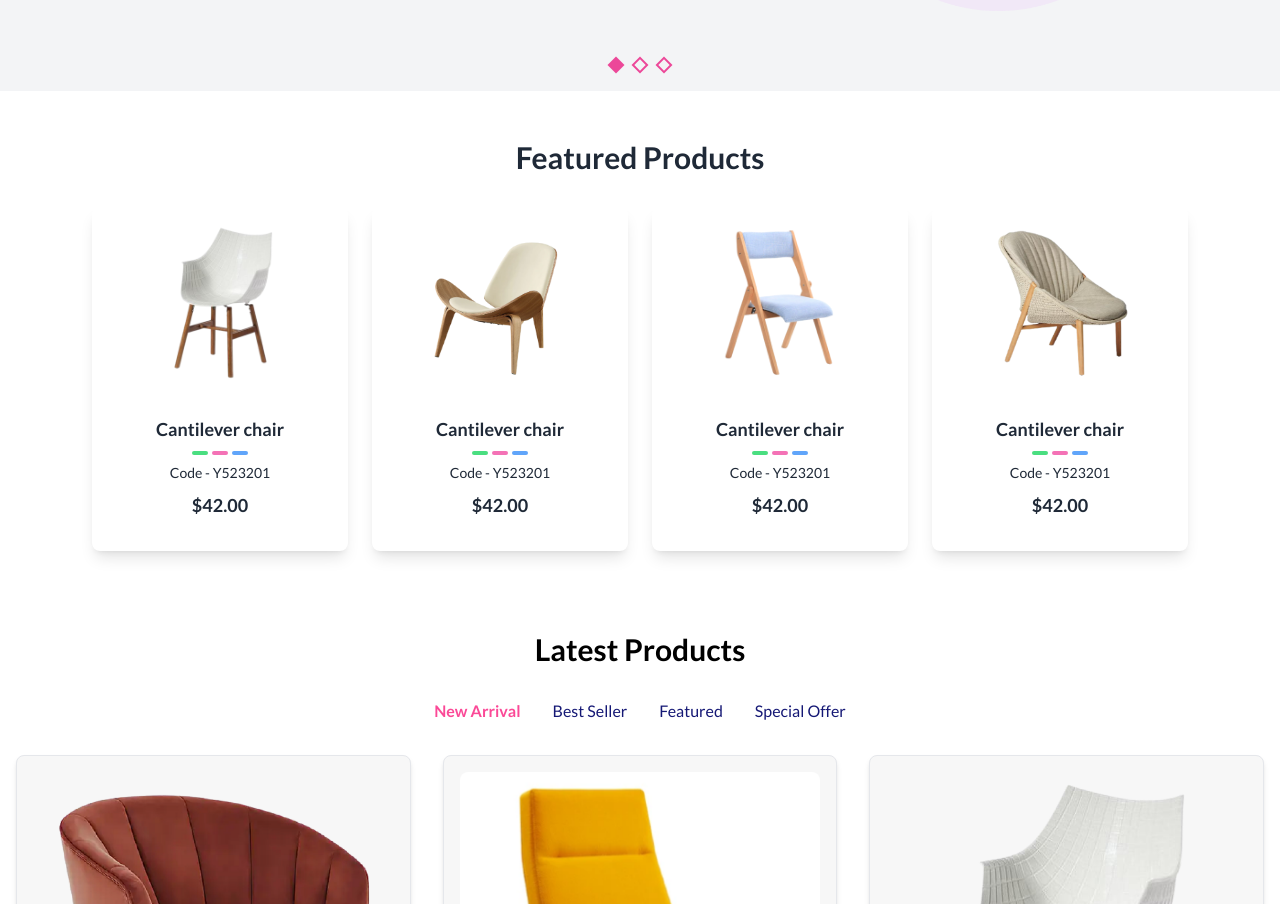
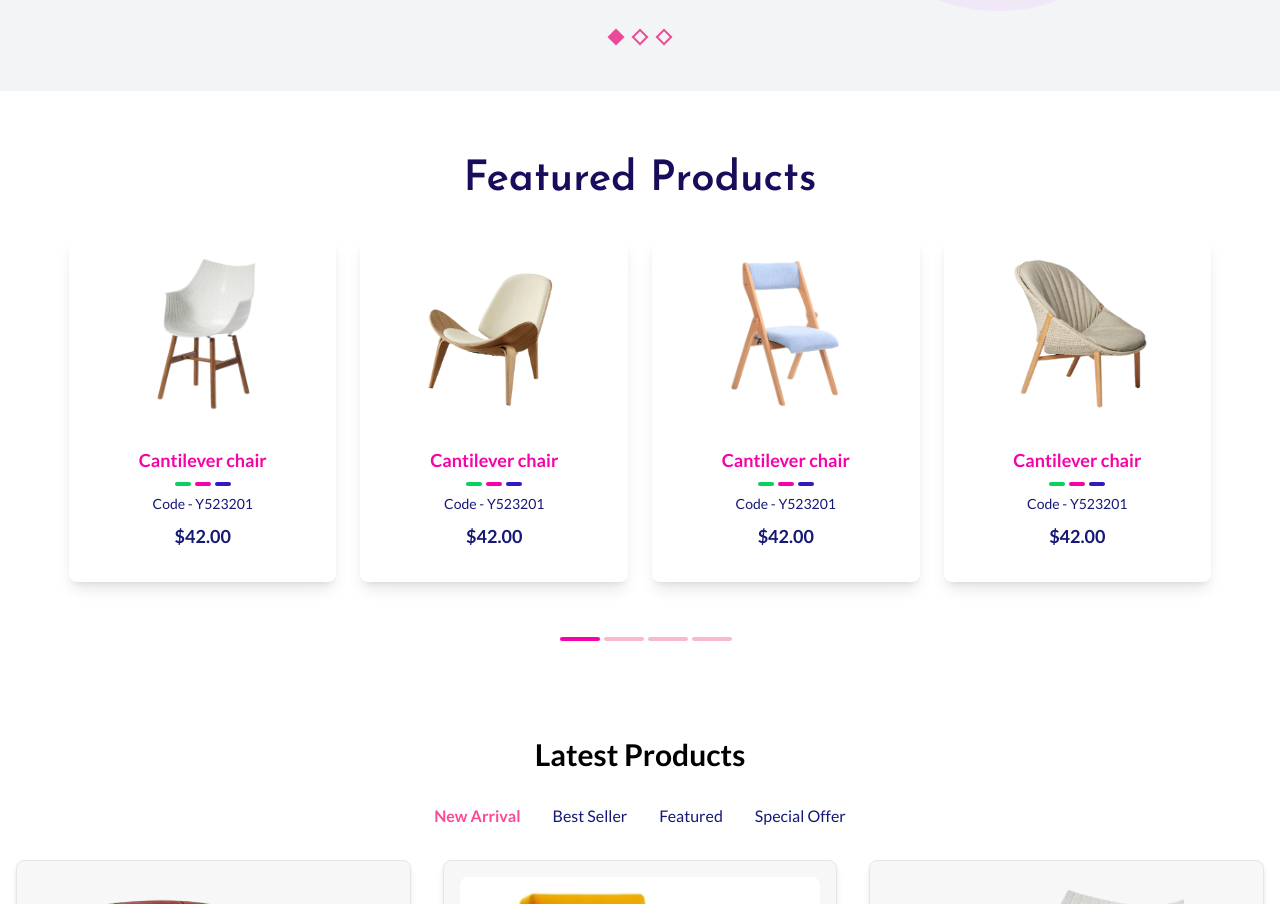
Before and after one commit to hibaziaa/figma-hackathon, a Next.js app: page / in a window 1280 px wide. Shown: the part 610-1514 px from the top of the page. Built offline with nearby package versions, Linux system fonts and the light colour scheme.

Commit message:
updated a section of featured products with responsiveness

```diff
--- a/src/app/components/featuredProducts.tsx
+++ b/src/app/components/featuredProducts.tsx
@@ -10,24 +10,29 @@ const FeaturedProducts = () => {
   ];
 
   return (
-    <div className="py-12 bg-white">
-      <h2 className="text-3xl font-bold text-center text-gray-800 mb-8">Featured Products</h2>
-      <div className="flex justify-center gap-6">
+    <div className="py-16 bg-white">
+      {/* Heading */}
+      <h2 className="text-[32px] md:text-[42px] font-bold leading-[1.2] font-josefin text-center text-[#1A0B5B] mb-8">
+        Featured Products
+      </h2>
+
+      {/* Product Cards */}
+      <div className="flex flex-wrap justify-center gap-6 px-4 md:px-8">
         {products.map((product) => (
           <div
             key={product.id}
-            className="group relative w-64 bg-white shadow-lg rounded-lg p-4 transition-all duration-300 hover:shadow-xl"
+            className="group relative w-full sm:w-[45%] md:w-[30%] lg:w-[22%] bg-white shadow-lg rounded-lg p-4 transition-all duration-300 hover:shadow-xl"
           >
             {/* Icons */}
             <div className="absolute top-4 left-4 flex gap-2 opacity-0 group-hover:opacity-100 transition-opacity duration-300">
-              <button className="bg-blue-100 p-2 rounded-full shadow-md text-blue-500">
-                <FiShoppingCart size={18} />
+              <button className="bg-blue-100 p-2 rounded-full shadow-md text-[#2F1AC4]">
+                <FiShoppingCart size={12} />
               </button>
-              <button className="bg-blue-100 p-2 rounded-full shadow-md text-blue-500">
-                <FiHeart size={18} />
+              <button className="bg-blue-100 p-2 rounded-full shadow-md text-[#1389FF]">
+                <FiHeart size={12} />
               </button>
-              <button className="bg-blue-100 p-2 rounded-full shadow-md text-blue-500">
-                <FiSearch size={18} />
+              <button className="bg-blue-100 p-2 rounded-full shadow-md text-[#1389FF]">
+                <FiSearch size={12} />
               </button>
             </div>
 
@@ -39,22 +44,24 @@ const FeaturedProducts = () => {
             />
 
             {/* Hover State Button */}
-            <div className="absolute inset-x-0 bottom-32 opacity-0 group-hover:opacity-100 transition-opacity duration-300 flex justify-center">
-              <button className="bg-green-500 text-white px-6 py-2 rounded-md text-sm font-medium shadow-md transform group-hover:translate-y-[-10px] transition-transform">
+            <div className="absolute inset-x-0 bottom-40 opacity-0 group-hover:opacity-100 transition-opacity duration-300 flex justify-center">
+              <button className="bg-[#08D15F] hover:bg-[#0aac50] text-white px-6 py-2 text-sm font-medium shadow-md transform group-hover:translate-y-[-10px] transition-transform">
                 View Details
               </button>
             </div>
 
             {/* Description Section */}
             <div
-              className="bg-white text-gray-800 p-4 rounded-lg mt-4 transition-colors duration-300 group-hover:bg-[#2F1AC4] group-hover:text-white"
+              className="bg-white text-[#151875] p-4 rounded-lg mt-4 transition-colors duration-300 group-hover:bg-[#2F1AC4] group-hover:text-white"
             >
-              <h3 className="text-lg font-semibold text-center">{product.name}</h3>
+              <h3 className="text-lg font-semibold text-center text-[#F701A8] group-hover:text-white">
+                {product.name}
+              </h3>
               {/* Three-Colored Line */}
               <div className="flex justify-center gap-1 mt-2">
-                <span className="block w-4 h-1 bg-green-400 rounded-full"></span>
-                <span className="block w-4 h-1 bg-pink-400 rounded-full"></span>
-                <span className="block w-4 h-1 bg-blue-400 rounded-full"></span>
+                <span className="block w-4 h-1 bg-[#08D15F] rounded-full"></span>
+                <span className="block w-4 h-1 bg-[#F701A8] rounded-full"></span>
+                <span className="block w-4 h-1 bg-[#2F1AC4] rounded-full group-hover:bg-white"></span>
               </div>
               <p className="text-center text-sm mt-2">Code - {product.code}</p>
               <p className="text-center text-lg font-bold mt-2">{product.price}</p>
@@ -62,6 +69,19 @@ const FeaturedProducts = () => {
           </div>
         ))}
       </div>
+
+      {/* Dashed Line */}
+            {/* Dashed Line */}
+            <div className="mt-14 ml-72 flex justify-center items-center">
+        <div className="h-[2px] w-full max-w-md flex justify-center items-center gap-1">
+          <span className="block w-10 h-1 bg-[#F701A8] rounded-full"></span>
+          <div className="flex-1 flex gap-1">
+            <span className="w-10 h-1 rounded-full bg-[#F9B8D1]"></span>
+            <span className="w-10 h-1 rounded-full bg-[#F9B8D1]"></span>
+            <span className="w-10 h-1 rounded-full bg-[#F9B8D1]"></span>
+          </div>
+        </div>
+      </div>
     </div>
   );
 };
--- a/src/app/components/hero.tsx
+++ b/src/app/components/hero.tsx
@@ -65,7 +65,7 @@ function Hero() {
         <p className="text-sm text-pink-500 font-medium">
           Best Furniture For Your Castle...
         </p>
-        <h1 className="text-3xl md:text-4xl font-bold text-indigo-950 leading-tight mt-2 font-josefin">
+        <h1 className="text-3xl md:text-4xl font-bold text-black leading-tight mt-2 font-josefin">
           {current.title}
         </h1>
         <p className="text-gray-600 text-sm mt-4 leading-relaxed">
@@ -93,7 +93,7 @@ function Hero() {
       </div>
 
       {/* Navigation Dots */}
-      <div className="absolute bottom-5 left-1/2 transform -translate-x-1/2 flex space-x-3">
+      <div className="absolute bottom-12 left-1/2 transform -translate-x-1/2 flex space-x-3">
   {slides.map((_, index) => (
     <button
       key={index}
```
